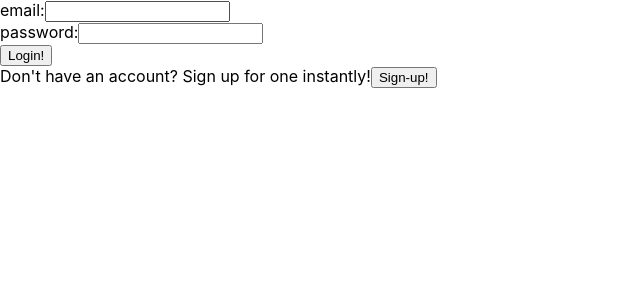
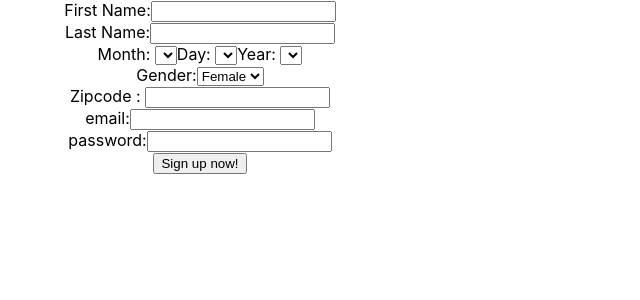
Before and after one commit to rpc5255/reactapp, a React (Create React App) app: page / in a window 1280 px wide. Shown: the top 300 px of the page, without its empty margins (0-640 px from the left). Built offline with nearby package versions, Linux system fonts and the light colour scheme.

Commit message:
made the sign up

```diff
--- a/src/Login.js
+++ b/src/Login.js
@@ -1,39 +1,55 @@
 import React, { Component } from 'react';
 import App from "./App";
+import './Login.css';
+import logo from "./logo.svg";
 
 
-class Login extends React.Component {
+
+class Login extends Component {
     constructor(props) {
         super(props);
-        this.state = { value: '' };
-        this.state = { pw_value: '' };
+        this.state = {
+            email: null ,
+            password: null };
 
-        this.handleChange = this.handleChange.bind(this);
-        this.handleChange_pw = this.handleChange_pw.bind(this);
+        this.handleEmailChange = this.handleEmailChange.bind(this);
+        this.handlePasswordChange = this.handlePasswordChange.bind(this);
         this.handleSubmit = this.handleSubmit.bind(this);
+        this.sign_up = this.sign_up.bind(this);
+
     }
 
-    handleChange(event) {
-        this.setState({ value: event.target.value });
+    handleEmailChange(event) {
+        this.setState({ email: event.target.value });
+        console.log(this.state.email);
     }
 
-    handleChange_pw(event) {
-        this.setState({ value2: event.target.pw_value });
-        //value 2 is for password!!!
+    handlePasswordChange(event) {
+        this.setState({ password: event.target.value });
+        console.log(this.state.password);
+
     }
     handleSubmit(event) {
-        alert('A name was submitted: ' + this.state.value + this.state.value2);
+        alert('An email was submitted: ' + this.state.email + " with password: " + this.state.password);
         event.preventDefault();
+    }
+    sign_up(event){
+        console.log("you clicked me");
     }
 
     render() {
         return (
+            <div className="Login">
+                <div className="container">
+                    <h4>Sign In</h4>
+
+
             <form onSubmit={this.handleSubmit}>
                 <label>
                     email:
-              <input type="text" value={this.state.value} onChange={this.handleChange} /><br />
+                    <input type="text" value={this.state.email} onChange={this.handleEmailChange} /><br />
                     password:
-              <input type="password" value2={this.state.pw_value} onChange={this.handleChange_pw} /><br />
+                    <input type="password" value2={this.state.password} onChange={this.handlePasswordChange} /><br />
                 </label>
                 <input type="submit" value="Login!" /><br />
 
@@ -41,11 +57,13 @@ class Login extends React.Component {
                     Don't have an account?{"\n"}
                     Sign up for one instantly!
                 </text>
-                <input type="submit" value="Sign-up!"/>
-
+                <input type="submit" value="Sign-up!" onClick={this.sign_up}></input>/>
             </form>
+                </div>
+            </div>
         );
     }
 }
 
+
 export default Login;
--- /dev/null
+++ b/src/Sign_up.js
@@ -0,0 +1,118 @@
+import React, { Component } from 'react';
+import App from "./App";
+import logo from "./logo.svg";
+
+
+class Sign_up extends Component {
+    constructor(props) {
+        super(props);
+        this.state = {
+            email: null,
+            password: null,
+            name: null,
+            month: null,
+            day:null,
+            year : null,
+            gender: null,
+            zipcode: null
+        };
+        //note maybe use drop-down for age
+
+        this.handleEmailChange = this.handleEmailChange.bind(this);
+        this.handlePasswordChange = this.handlePasswordChange.bind(this);
+        this.handleFirstNameChange = this.handleFirstNameChange.bind(this);
+        this.handleLastNameChange = this.handleLastNameChange.bind(this);
+        //month
+        this.handleMonthChange=this.handleMonthChange.bind(this);
+        //day
+        this.handleDayChange=this.handleDayChange.bind(this);
+        //yr
+        this.handleYearChange=this.handleDayChange.bind(this);
+        //note: somewhere later, we have to calculate the user's age and add it to their profile.
+        this.handleGenderChange = this.handleGenderChange.bind(this);
+        //zip code we need to do some location stuff with it.
+        this.handleZipcodeChange = this.handleZipcodeChange.bind(this);
+
+        this.handleSubmit = this.handleSubmit.bind(this);
+
+    }
+    handleEmailChange(event) {
+        this.setState({ email: event.target.value });
+        console.log(this.state.email);
+    }
+
+    handlePasswordChange(event) {
+        this.setState({ password: event.target.value });
+        console.log(this.state.password);
+    }
+    handleFirstNameChange(event) {
+        this.setState({ first_name: event.target.value });
+        console.log(this.state.first_name);
+    }
+    handleLastNameChange(event) {
+        this.setState({ last_name: event.target.value });
+        console.log(this.state.last_name);
+    }
+    handleMonthChange(event) {
+        this.setState({ month: event.target.value });
+        console.log(this.state.month);
+    }
+    handleDayChange(event){
+        this.setState({ day: event.target.value });
+        console.log(this.state.day);
+    }
+    handleDayChange(event){
+        this.setState({ year: event.target.value });
+        console.log(this.state.year);
+    }
+    handleGenderChange(event) {
+        this.setState({ gender: event.target.value });
+        console.log(this.state.gender);
+    }
+    handleZipcodeChange(event) {
+        this.setState({ zipcode: event.target.value });
+        console.log(this.state.zipcode);
+    }
+    handleSubmit(event) {
+        alert('a sign up was submitted: ' + this.state.email + " with password: " + this.state.password);
+        event.preventDefault();
+        //have to do if conditions if something is empty
+        // have to do condition for invalid age if under 18
+        // have to do condition for zipcode
+        //password is wrong
+
+    }
+    render() {
+        return (
+            <div className="Sign_up">
+                <div className="container">
+                    <form onSubmit={this.handleSubmit}>
+                        <label>
+                            First Name:
+                    <input type="text" value={this.state.first_name} onChange={this.handleFirstNameChange} /><br />
+                            Last Name:
+                    <input type="text" value={this.state.last_name} onChange={this.handleLastNameChange} /><br />
+                            Month: <select id ="month" value={this.state.month} onChange={this.handleMonthChange}></select>
+                            Day: <select id ="day" value={this.state.day} onChange={this.handleDayChange}></select>
+                            Year: <select id ="year" value={this.state.year} onChange={this.handleYearChange}></select><br/>
+
+                            Gender:<select id="gender" value={this.state.gender} onChange={this.handleGenderChange}>
+                                <option value="female">Female</option>
+                                <option value="male">Male</option>
+                            </select><br/>
+                            Zipcode : <input type="text" value={this.state.zipcode} onChange = {this.handleZipcodeChange}/><br/>
+                            email:
+                    <input type="text" value={this.state.email} onChange={this.handleEmailChange} /><br />
+                            password:
+                    <input type="password" value2={this.state.password} onChange={this.handlePasswordChange} /><br />
+
+                        </label>
+                        <input type="submit" value="Sign up now!" /><br />
+                    </form>
+
+                </div>
+            </div>
+        );
+    }
+}
+export default Sign_up;
--- a/src/index.js
+++ b/src/index.js
@@ -2,10 +2,13 @@ import React from 'react';
 import ReactDOM from 'react-dom';
 import './index.css';
 import App from './App';
+import Login from './Login';
+
 import * as serviceWorker from './serviceWorker';
-import Login from './Login'
+import Sign_up from './Sign_up';
 
 ReactDOM.render(<Login />, document.getElementById('root'));
+ReactDOM.render(<Sign_up />, document.getElementById('root'));
 
 // If you want your app to work offline and load faster, you can change
 // unregister() to register() below. Note this comes with some pitfalls.
```
Also changed, not shown: 1 other file (tests, documents, lock files or other folders).
